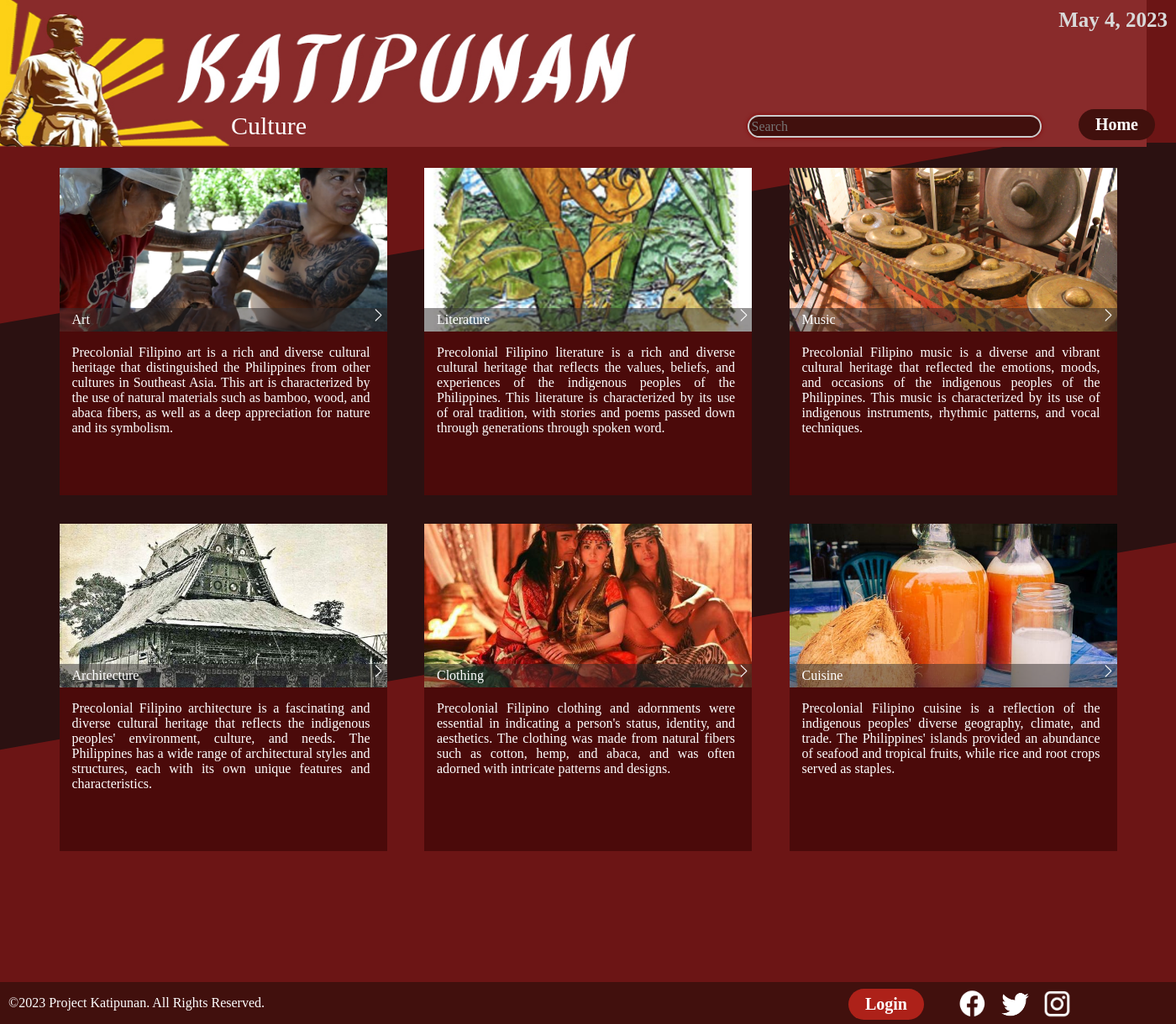
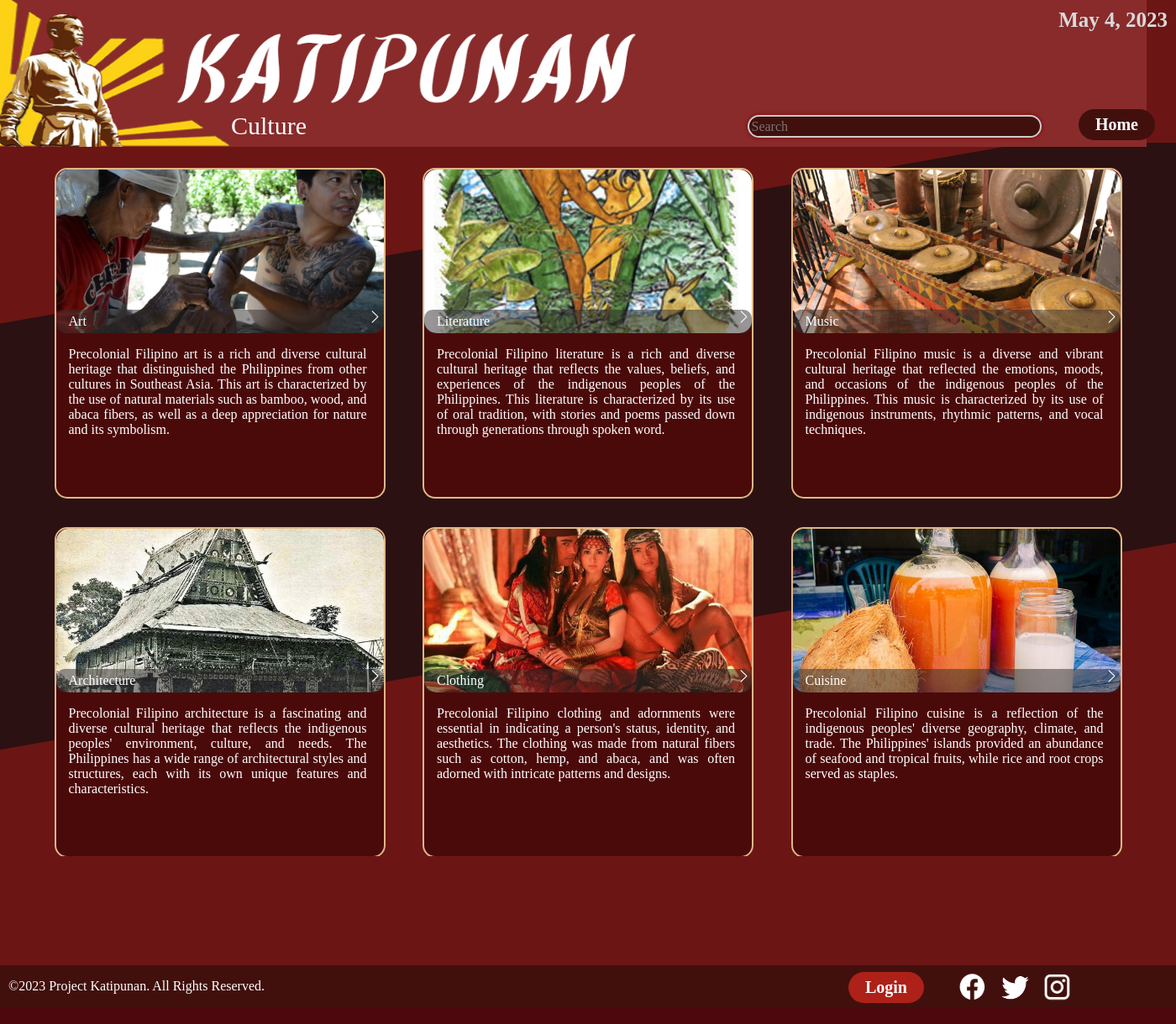
Before and after one commit to KristianLyle/CMSC-126, a PHP site: page /culture.html in a window 1400 px wide. Shown: the whole page at 84% size. After the commit the page ends 1195 px from the top, so only its background shows below. Run offline with PHP 8.4, Linux system fonts and the light colour scheme; some web fonts are replaced.

Commit message:
Made minor adjustments

```diff
--- a/classicPeriod.html
+++ b/classicPeriod.html
@@ -1,7 +1,7 @@
 <!DOCTYPE html>
 <html>
     <head>
-        <title> Sub Content Page </title>
+        <title> Classic Period</title>
         <link rel="stylesheet" type="text/css" href="main.css">
         <script src="main.js"></script>
         <meta http-equiv='X-UA-Compatible' content='IE=edge'>
--- a/clothing.html
+++ b/clothing.html
@@ -1,7 +1,7 @@
 <!DOCTYPE html>
 <html>
     <head>
-        <title> Sub Content Page </title>
+        <title> Clothing </title>
         <link rel="stylesheet" type="text/css" href="main.css">
         <script src="main.js"></script>
         <meta http-equiv='X-UA-Compatible' content='IE=edge'>
--- a/cuisine.html
+++ b/cuisine.html
@@ -1,7 +1,7 @@
 <!DOCTYPE html>
 <html>
     <head>
-        <title> Sub Content Page </title>
+        <title> Cuisine </title>
         <link rel="stylesheet" type="text/css" href="main.css">
         <script src="main.js"></script>
         <meta http-equiv='X-UA-Compatible' content='IE=edge'>
--- a/culture.html
+++ b/culture.html
@@ -1,7 +1,7 @@
 <!DOCTYPE html>
 <html>
     <head>
-        <title> Content Page </title>
+        <title> Culture </title>
         <link rel="stylesheet" type="text/css" href="main.css">
 		<script src="main.js"></script>
 		<meta http-equiv='X-UA-Compatible' content='IE=edge'>
--- a/earlyHistoricPeriod.html
+++ b/earlyHistoricPeriod.html
@@ -1,7 +1,7 @@
 <!DOCTYPE html>
 <html>
     <head>
-        <title> Sub Content Page </title>
+        <title> Early Historic Period </title>
         <link rel="stylesheet" type="text/css" href="main.css">
         <script src="main.js"></script>
         <meta http-equiv='X-UA-Compatible' content='IE=edge'>
--- a/ethnicity.html
+++ b/ethnicity.html
@@ -1,7 +1,7 @@
 <!DOCTYPE html>
 <html>
     <head>
-        <title> Content Page </title>
+        <title> Ethnicity </title>
         <link rel="stylesheet" type="text/css" href="main.css">
 		<script src="main.js"></script>
 		<meta http-equiv='X-UA-Compatible' content='IE=edge'>
@@ -52,7 +52,7 @@
         </div>
 
 
-        <div class="footer">
+        <div class="footer" style="bottom:-340px;">
             <p class="copyright">©2023 Project Katipunan. All Rights Reserved.</p>
             <a class="loginButton" href="login.html">Login</a>
             <a class="fbLogo" href="https://Facebook.com"> <img src="Images/fbLogo.png" alt="Facebook Logo" width="35px" height="36px"/> </a>
--- a/geography.html
+++ b/geography.html
@@ -44,7 +44,7 @@
             <img class="designImg" src="Images/map.jpg" style="top:450px; left:430px; bottom: 0px;">
             <p class="contentBackGroundRectangle"></p>
         </div>
-        <div class="footer">
+        <div class="footer" style="bottom: -390px">
             <p class="copyright">©2023 Project Katipunan. All Rights Reserved.</p>
             <a class="loginButton" href="login.html">Login</a>
             <a class="fbLogo" href="https://Facebook.com"> <img src="Images/fbLogo.png" alt="Facebook Logo" width="35px" height="36px"/> </a>
--- a/main.css
+++ b/main.css
@@ -76,6 +76,8 @@ body {
     margin: 30px 20px 0px 20px;
     background-color: #4B0A0A;
     z-index: 1;
+    border: 2px solid burlywood;
+    border-radius: 15px;
 }
 
 .contentImg {
@@ -85,6 +87,7 @@ body {
     width: 390px;
     height: 195px;
     z-index: 0;
+    border-radius: 15px;
 }
 
 .contentLink {
@@ -99,6 +102,7 @@ body {
     text-decoration: none;
     color: white;
     background-color: rgba(48, 44, 44, 0.5);
+    border-radius: 10px;
 
 }
 
@@ -231,7 +235,7 @@ body {
 .footer {
     position: absolute;
     left: 0;
-    bottom: -420px;
+    bottom: -400px;
     width: 100%;
     background-color: #41100D;
     color: white;
--- a/music.html
+++ b/music.html
@@ -1,7 +1,7 @@
 <!DOCTYPE html>
 <html>
     <head>
-        <title> Sub Content Page </title>
+        <title> Music </title>
         <link rel="stylesheet" type="text/css" href="main.css">
         <script src="main.js"></script>
         <meta http-equiv='X-UA-Compatible' content='IE=edge'>
--- a/negrito.html
+++ b/negrito.html
@@ -1,7 +1,7 @@
 <!DOCTYPE html>
 <html>
     <head>
-        <title> Sub Content Page </title>
+        <title> Negrito </title>
         <link rel="stylesheet" type="text/css" href="main.css">
         <script src="main.js"></script>
         <meta http-equiv='X-UA-Compatible' content='IE=edge'>
--- a/samaBajau.html
+++ b/samaBajau.html
@@ -1,7 +1,7 @@
 <!DOCTYPE html>
 <html>
     <head>
-        <title> Sub Content Page </title>
+        <title> Sama Bajau </title>
         <link rel="stylesheet" type="text/css" href="main.css">
         <script src="main.js"></script>
         <meta http-equiv='X-UA-Compatible' content='IE=edge'>
--- a/tradeRelationsWithIndonesia.html
+++ b/tradeRelationsWithIndonesia.html
@@ -1,7 +1,7 @@
 <!DOCTYPE html>
 <html>
     <head>
-        <title> Sub Content Page </title>
+        <title> Trade Relations with Indonesia </title>
         <link rel="stylesheet" type="text/css" href="main.css">
         <script src="main.js"></script>
         <meta http-equiv='X-UA-Compatible' content='IE=edge'>
```
